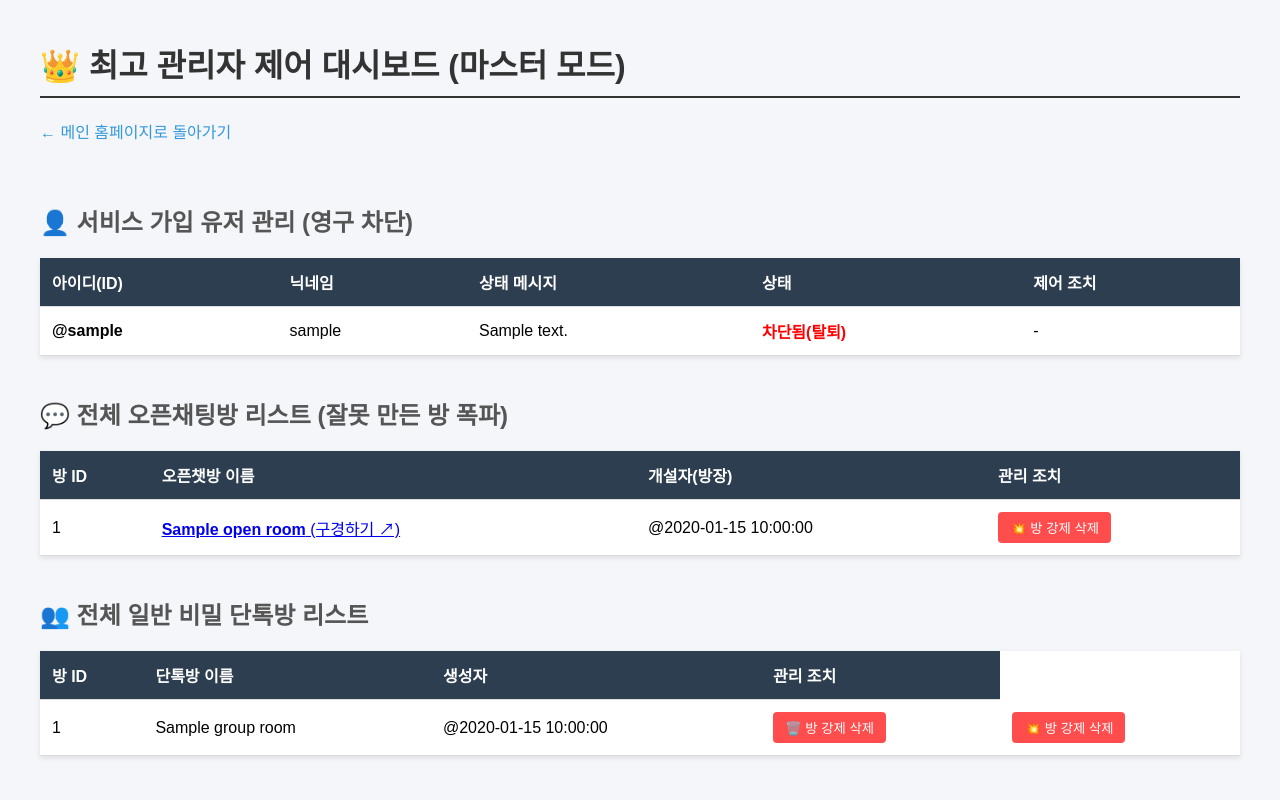
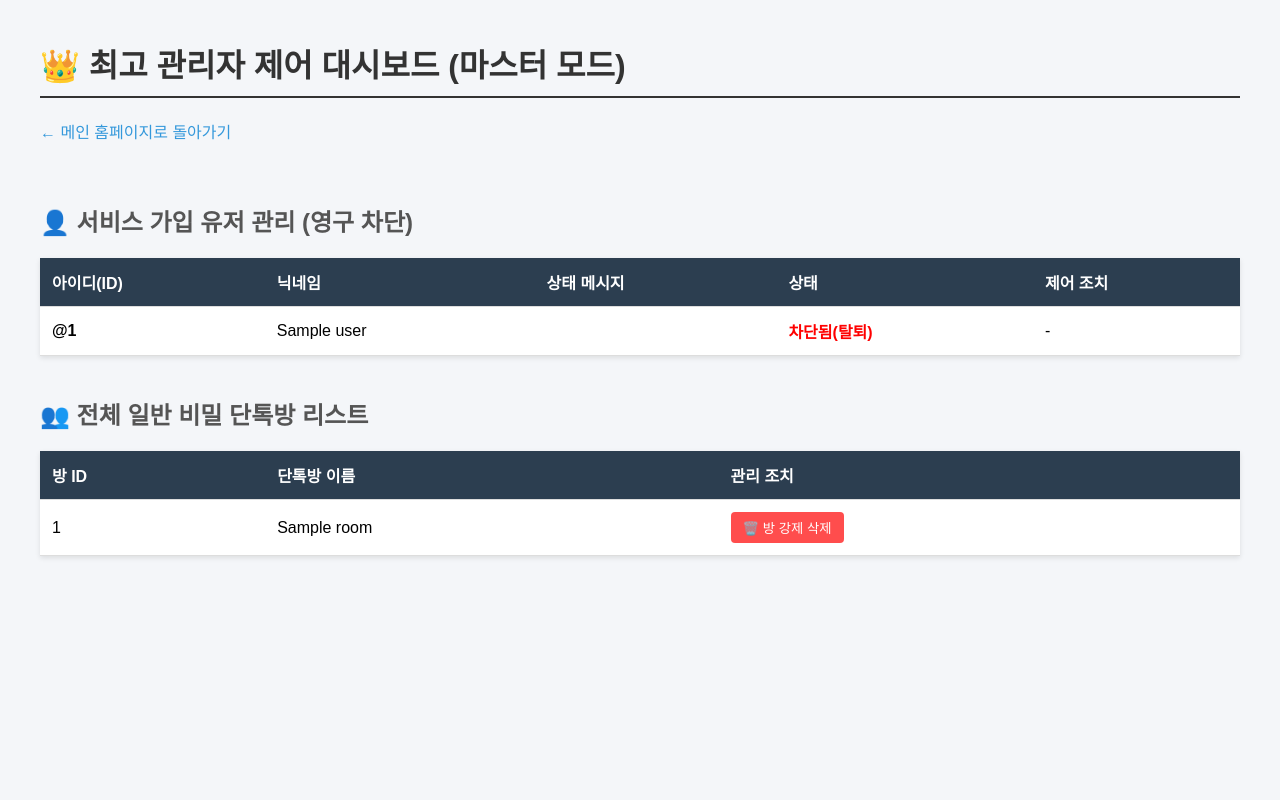
Before and after one commit to twinkelglue/App, a Flask app: template templates/admin_dashboard.html in a window 1280 px wide. Run offline with Flask 3, Linux system fonts and the light colour scheme; the template is opened without the code that fills it: most values are stand-ins (such as "Sample title", 1, 10 or a date in 2020); some libraries are stand-ins or nearby versions.

Commit message:
Update admin_dashboard.html

```diff
--- a/templates/admin_dashboard.html
+++ b/templates/admin_dashboard.html
@@ -38,19 +38,20 @@
         <tbody>
             {% for u in all_users %}
             <tr>
-                <td><strong>@{{ u.username }}</strong></td>
-                <td>{{ u.nickname }}</td>
-                <td>{{ u.bio }}</td>
+                <!-- u[0]=username, u[1]=nickname, u[2]=bio, u[3]=is_active 순서 매칭 -->
+                <td><strong>@{{ u[0] }}</strong></td>
+                <td>{{ u[1] }}</td>
+                <td>{{ u[2] if u[2] else '' }}</td>
                 <td>
-                    {% if u.is_active %}
+                    {% if u[3] %}
                         <span class="status-active">정상 활동중</span>
                     {% else %}
                         <span class="status-banned">차단됨(탈퇴)</span>
                     {% endif %}
                 </td>
                 <td>
-                    {% if u.is_active %}
-                    <form action="/admin/ban_user/{{ u.username }}" method="POST" onsubmit="return confirm('이 유저를 정말 서비스에서 영구 추방하시겠습니까? 로그인과 모든 활동이 차단됩니다.');">
+                    {% if u[3] %}
+                    <form action="/admin/ban_user/{{ u[0] }}" method="POST" onsubmit="return confirm('이 유저를 정말 서비스에서 영구 추방하시겠습니까? 로그인과 모든 활동이 차단됩니다.');">
                         <button type="submit" class="btn-danger">🚫 즉시 차단</button>
                     </form>
                     {% else %}
@@ -62,58 +63,25 @@
         </tbody>
     </table>
 
-    <!-- 2. 모든 오픈채팅방 관리 섹션 -->
-    <h2>💬 전체 오픈채팅방 리스트 (잘못 만든 방 폭파)</h2>
-    <table>
-        <thead>
-            <tr>
-                <th>방 ID</th>
-                <th>오픈챗방 이름</th>
-                <th>개설자(방장)</th>
-                <th>관리 조치</th>
-            </tr>
-        </thead>
-        <tbody>
-            {% for r in open_rooms %}
-            <tr>
-                <td>{{ r.id }}</td>
-                <td><a href="/open_chat/room/{{ r.id }}" target="_blank"><strong>{{ r.title }}</strong> (구경하기 ↗)</a></td>
-                <td>@{{ r.created_by }}</td>
-                <td>
-                    <form action="/open_chat/room/{{ r.id }}/delete" method="POST" onsubmit="return confirm('이 오픈채팅방을 강제 폭파하시겠습니까? 내부 메시지가 영구 삭제됩니다.');">
-                        <button type="submit" class="btn-danger">💥 방 강제 삭제</button>
-                    </form>
-                </td>
-            </tr>
-            {% endfor %}
-        </tbody>
-    </table>
-
-    <!-- 3. 모든 일반 단톡방 관리 섹션 -->
+    <!-- 2. 모든 일반 단톡방 관리 섹션 -->
     <h2>👥 전체 일반 비밀 단톡방 리스트</h2>
     <table>
         <thead>
             <tr>
                 <th>방 ID</th>
                 <th>단톡방 이름</th>
-                <th>생성자</th>
                 <th>관리 조치</th>
             </tr>
         </thead>
         <tbody>
-            {% for g in group_rooms %}
+            {% for g in my_rooms %}
             <tr>
-                <td>{{ g.id }}</td>
-                <td>{{ g.room_name }}</td>
-                <td>@{{ g.created_by }}</td>
+                <!-- g[0]=id, g[1]=room_name 순서 매칭 -->
+                <td>{{ g[0] }}</td>
+                <td>{{ g[1] }}</td>
                 <td>
-                    <form action="/admin/delete_group/{{ g.id }}" method="POST" onsubmit="return confirm('이 비밀 단톡방을 강제 삭제하시겠습니까?');">
+                    <form action="/admin/delete_group/{{ g[0] }}" method="POST" onsubmit="return confirm('이 비밀 단톡방을 강제 삭제하시겠습니까?');">
                         <button type="submit" class="btn-danger">🗑️ 방 강제 삭제</button>
-                    </form>
-                </td>
-                <td>
-                    <form action="/open_chat/room/{{ r.id }}/delete" method="POST" onsubmit="return confirm('이 오픈채팅방을 강제 폭파하시겠습니까? 내부 메시지가 영구 삭제됩니다.');">
-                        <button type="submit" class="btn-danger">💥 방 강제 삭제</button>
                     </form>
                 </td>
             </tr>
```
